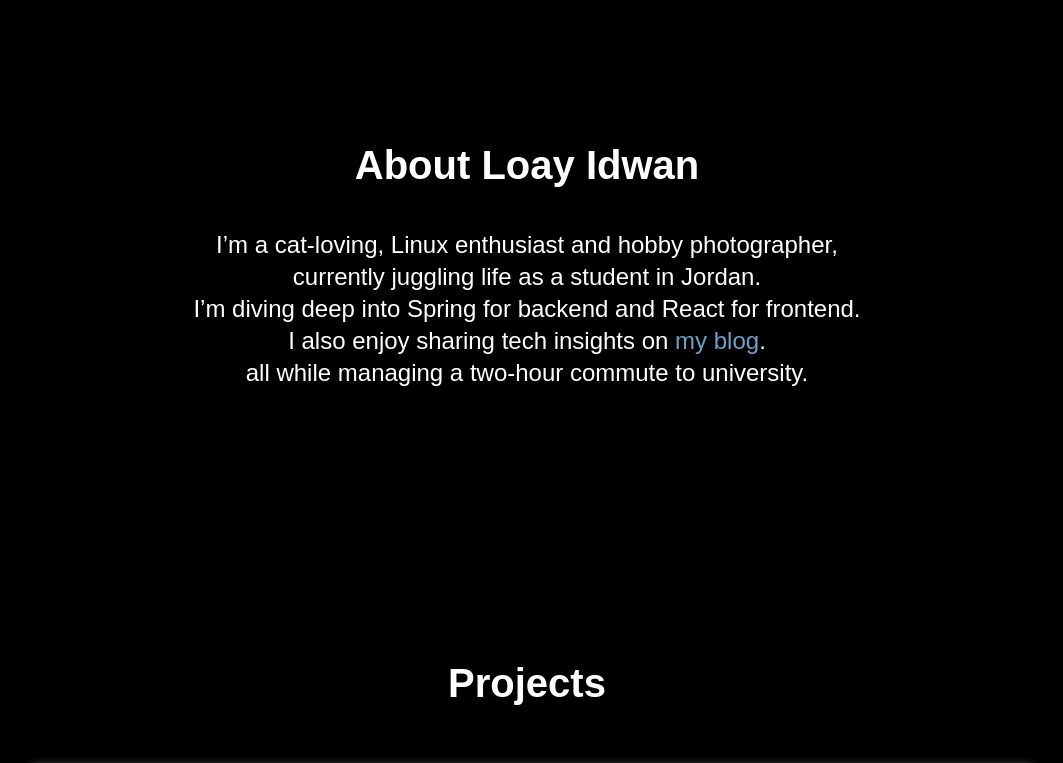
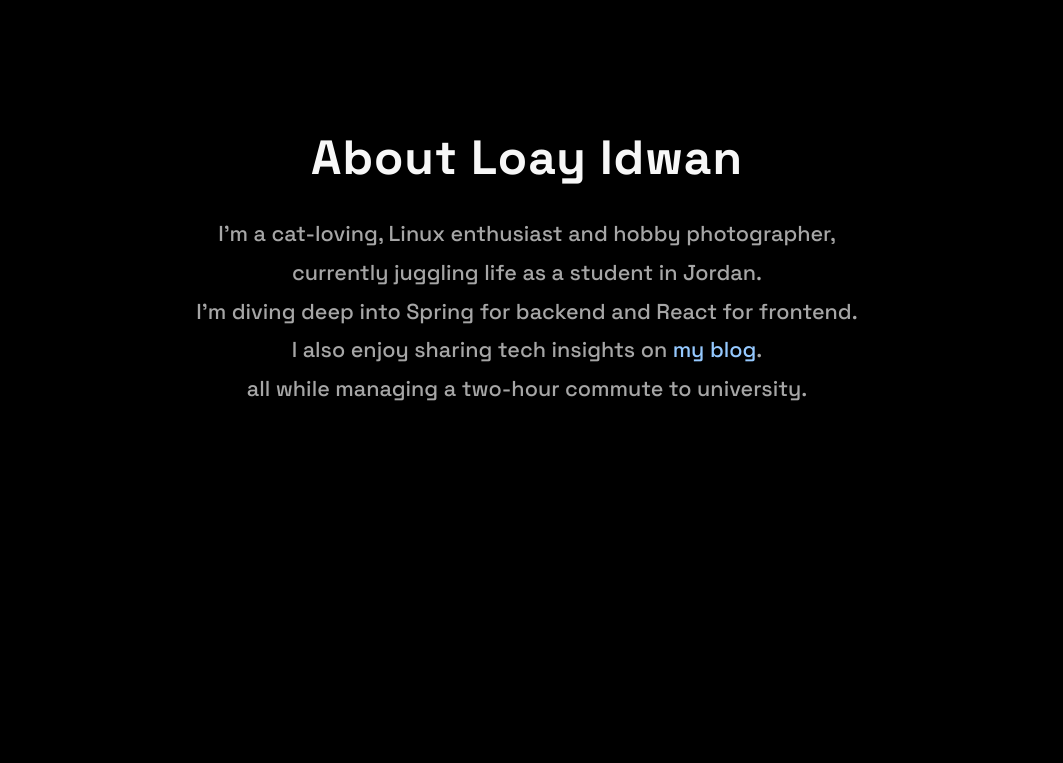
Before and after one commit to lidwan/portfolio, a React (Vite) app: page / in a window 1280 px wide. Shown: the part 920-1683 px from the top of the page, without its empty margins (113-1176 px from the left). Built offline with nearby package versions, Linux system fonts and the light colour scheme.

Commit message:
refactor global layout and base dark theme

```diff
--- a/src/App.jsx
+++ b/src/App.jsx
@@ -10,21 +10,15 @@
 
   return (
     <>
-        <NavBar/>
-        <div>
-            <Greeting/>
-        </div>
-        <div>
-            <About />
-        </div>
-        <div>
-            <Projects />
-        </div>
-        <div>
-            <Contact />
-        </div>
-        <ScrollUp />
-        <Footer/>
+      <NavBar />
+      <main className="mainPage">
+        <Greeting />
+        <About />
+        <Projects />
+        <Contact />
+      </main>
+      <ScrollUp />
+      <Footer />
     </>
   )
 }
--- a/src/index.css
+++ b/src/index.css
@@ -1,92 +1,101 @@
-/*resets*/
+@import url("https://fonts.googleapis.com/css2?family=Space+Grotesk:wght@400;500;600;700&display=swap");
 
-html {
+:root {
+  --page-bg: #000000;
+  --text-primary: #f7f7f7;
+  --text-muted: #a6a6a6;
+  --line: #1f1f1f;
+  --surface: #080808;
+  --link: #95c9ff;
+  --link-hover: #72b2f4;
+  --radius: 18px;
+}
+
+*,
+*::before,
+*::after {
+  box-sizing: border-box;
+}
+
+html,
+body {
   margin: 0;
   padding: 0;
+  min-height: 100%;
 }
 
 body {
-  margin: 0;
-  padding: 0;
+  font-family: "Space Grotesk", "Avenir Next", "Segoe UI", sans-serif;
+  background: var(--page-bg);
+  color: var(--text-primary);
+  font-size: 18px;
+  line-height: 1.6;
+  text-rendering: geometricPrecision;
+}
+
+a,
+a:visited,
+a:active {
+  color: var(--link);
+  text-decoration: none;
+  transition: color 0.2s ease;
+}
+
+a:hover {
+  color: var(--link-hover);
 }
 
 ul {
   margin: 0;
 }
 
-/* reset links */
-a:link {
-  text-decoration: none;
+#root {
+  width: 100%;
+  min-height: 100vh;
 }
 
-a:visited {
-  text-decoration: none;
-}
-
-a:hover {
-  text-decoration: none;
-}
-
-a:active {
-  text-decoration: none;
-}
-
-/* styles */
-
-/* custom colors */
-:root {
-  --color-links:rgb(114, 160, 197);
-  --color-links-darker:rgb(58, 80, 97);
-}
-
-/* main */
-#root {
-  width: 100vw;
-  height: 100vh;
+.mainPage {
   display: flex;
   flex-direction: column;
-  justify-content: space-between;
-  max-width: 100%;
-}
-
-body {
-  font-family: Arial, sans-serif;
-  background-color: black;
-  color: white;
-  font-size: 18px;
-}
-
-/* links */
-a {
-  text-decoration: none;
-  color: var(--color-links);
-}
-
-a:hover {
-  text-decoration: underline;
-  color: var(--color-links-darker);
 }
 
 .wholePageSection {
-  height: 88vh;
+  min-height: 88vh;
 }
 
 .centerContainer {
+  width: min(1100px, 100%);
+  margin: 0 auto;
   display: flex;
   flex-direction: column;
   align-items: center;
   justify-content: center;
   text-align: center;
-  gap: 4vh;
-  padding: 0 10vw;
+  gap: 1.75rem;
+  padding: 6.5rem 2rem;
 }
 
+.centerContainer h1 {
+  font-size: clamp(2rem, 4vw, 3rem);
+  letter-spacing: 0.02em;
+  margin: 0;
+}
+
+.centerContainer h3,
 .centerContainer h4 {
-  line-height: 4vh;
+  margin: 0;
+  color: var(--text-muted);
+  font-size: clamp(1rem, 1.8vw, 1.35rem);
+  line-height: 1.8;
 }
 
 @media screen and (max-width: 620px) {
-  .wholePageSection.greetingContainer {
-    height: 80vh;
+  .wholePageSection {
+    min-height: 82vh;
+  }
+
+  .centerContainer {
+    padding: 5rem 1.25rem;
+    gap: 1.5rem;
   }
 }
```
